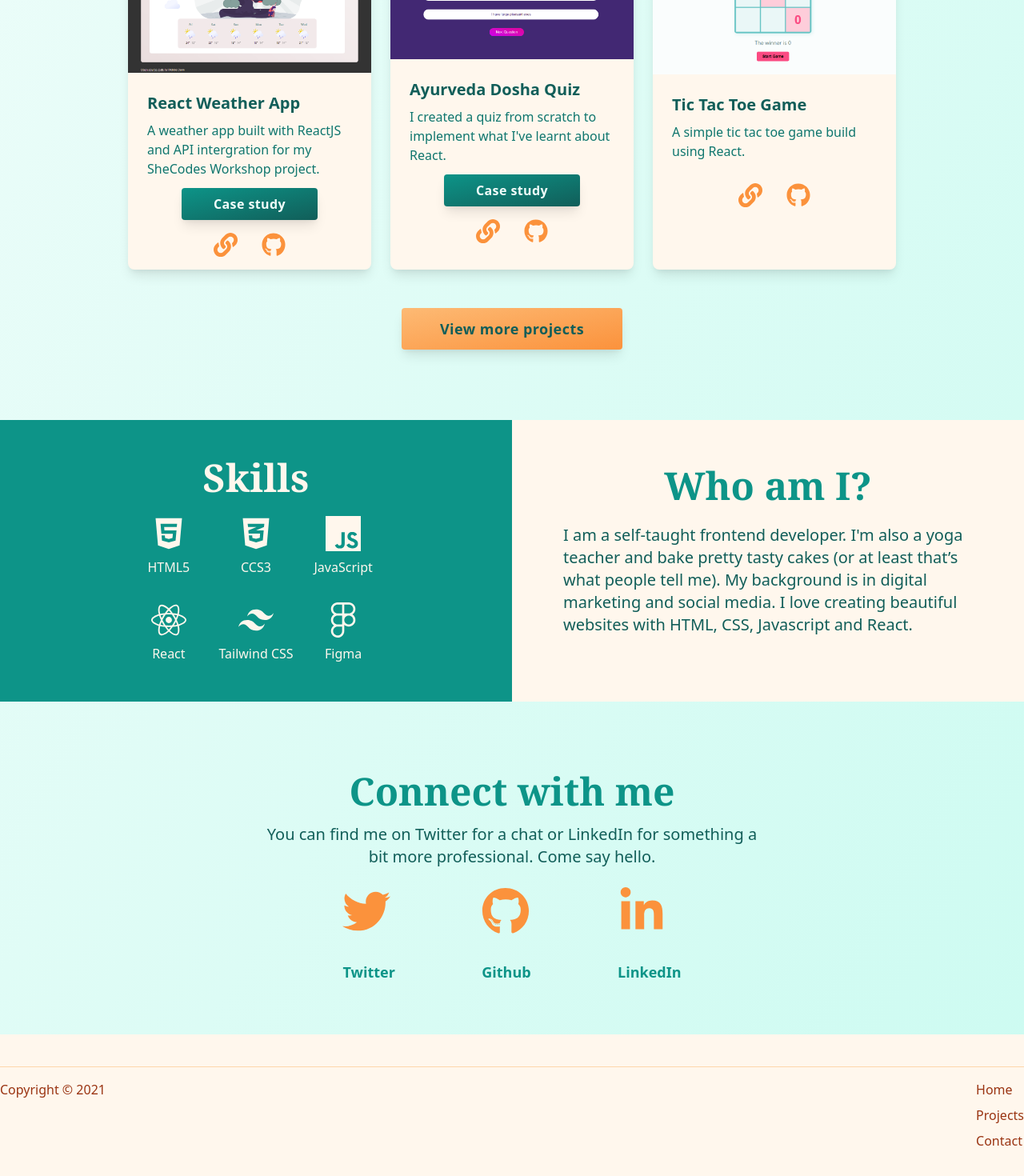
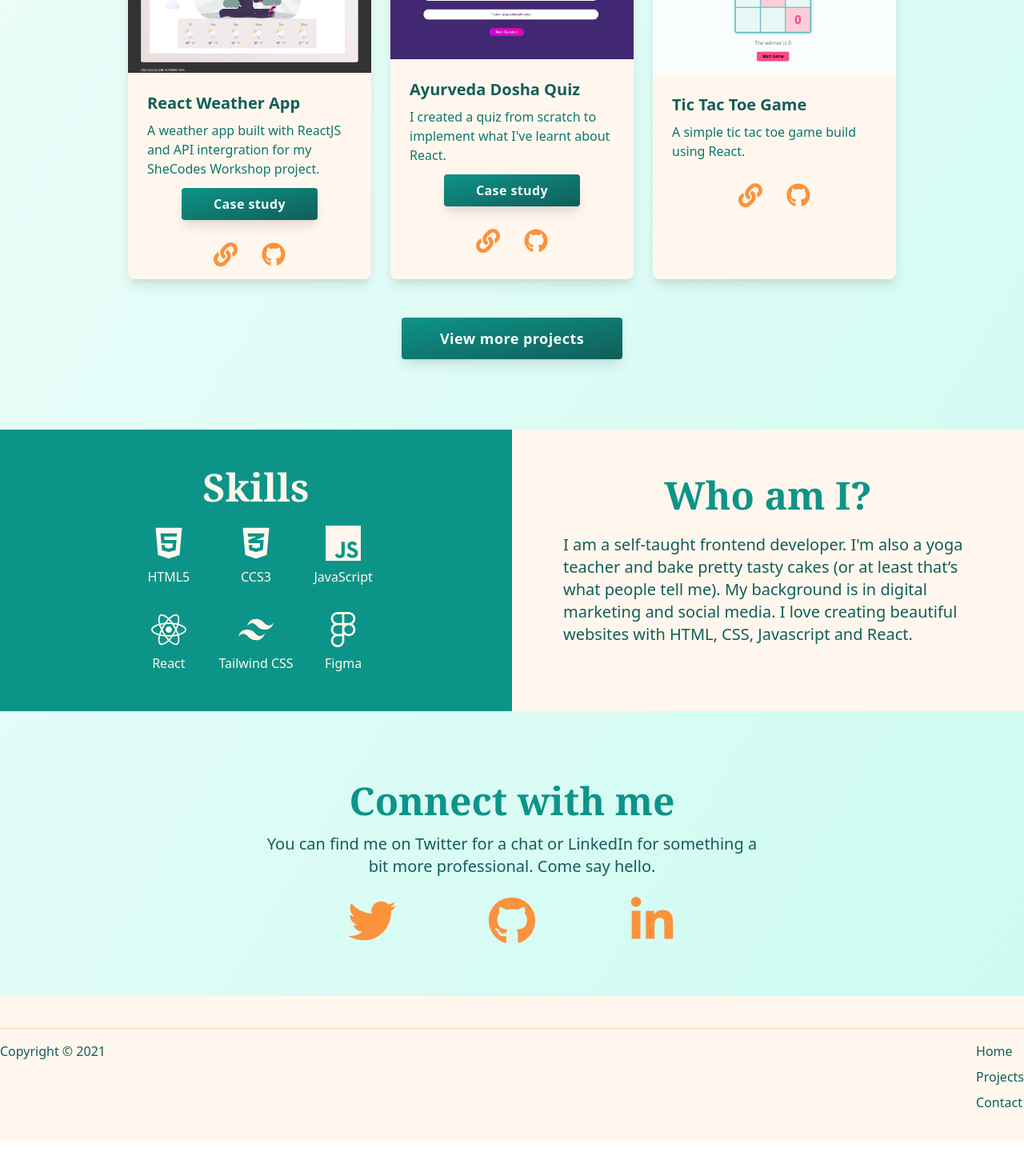
Before and after one commit to hellodeborahuk/React-portfolio, a React (Create React App) app: page / in a window 1280 px wide. Shown: the part 719-2189 px from the top of the page at 80% size. After the commit the page ends 2145 px from the top, so only its background shows below. Built offline with nearby package versions, Linux system fonts and the light colour scheme.

Commit message:
Updated colors

```diff
--- a/src/App.js
+++ b/src/App.js
@@ -68,7 +68,7 @@ function App() {
 
           {/* FOOTER */}
 
-          <div className="py-6 bg-orange-50 text-orange-800">
+          <div className="py-6 bg-orange-50 text-teal-800">
             <div
               className="
             mt-4
--- a/src/Home.js
+++ b/src/Home.js
@@ -115,10 +115,10 @@ function Home() {
               shadow-lg
               hover:shadow-2xl
               bg-gradient-to-br
-              from-orange-300
-              to-orange-400
-              hover:from-orange-400 hover:to-orange-300
-              text-teal-800
+              from-teal-600
+              to-teal-800
+              hover:from-teal-800 hover:to-teal-600
+              text-teal-50
               font-bold
               text-lg
               tracking-wide
--- a/src/ProjectList.js
+++ b/src/ProjectList.js
@@ -74,7 +74,7 @@ function Project({ maxItems }) {
               {!project.caseStudy ? (
                 ""
               ) : (
-                <div className="flex justify-center"><a
+                <div className="flex justify-center mb-3"><a
                   href={project.caseStudy}
                   className="px-10
               py-2
--- a/src/Social.js
+++ b/src/Social.js
@@ -5,7 +5,7 @@ import { FaLinkedinIn } from "react-icons/fa";
 
 function Social() {
     return (
-      <div className="flex justify-evenly mb-8">
+      <div className="flex justify-evenly">
         <a
           href="https://twitter.com/debbie_digital"
           target="_blank"
@@ -18,9 +18,6 @@ function Social() {
                 duration-500
                 hover:scale-110"
           />
-          <p className="text-teal-600 text-lg hover-underline-animation">
-            Twitter
-          </p>
         </a>
         <a
           href="https://github.com/hellodeborahuk"
@@ -34,10 +31,7 @@ function Social() {
                 duration-500
                 hover:scale-110"
           />
-          <p className="text-teal-600 text-lg hover-underline-animation">
-            Github
-          </p>
-        </a>
+                  </a>
         <a
           href="https://www.linkedin.com/in/debbiedann/"
           target="_blank"
@@ -50,9 +44,7 @@ function Social() {
                 duration-500
                 hover:scale-110"
           />
-          <p className="text-teal-600 text-lg hover-underline-animation">
-            LinkedIn
-          </p>
+
         </a>
       </div>
     );
```
